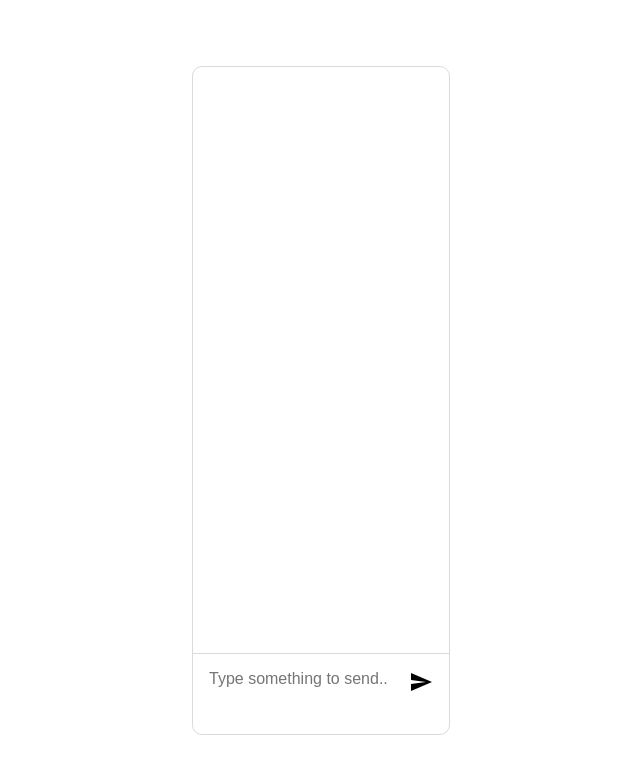
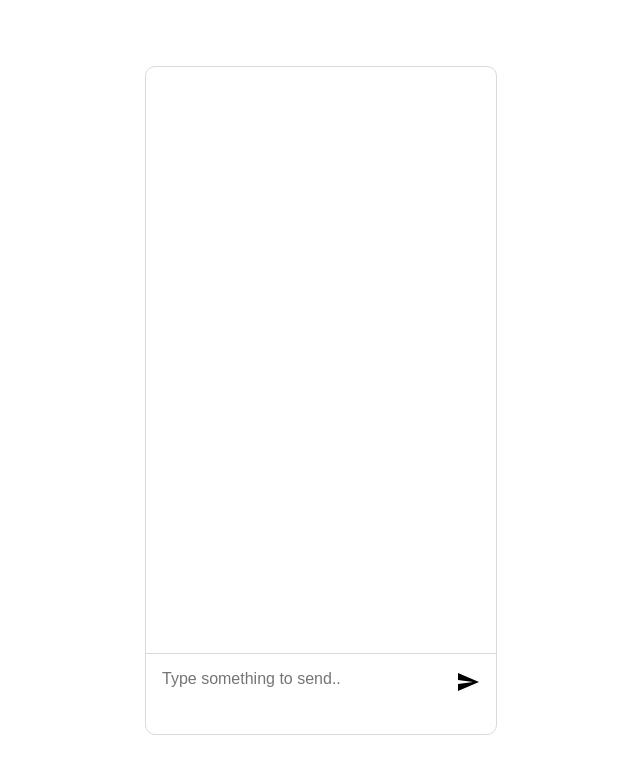
Before and after one commit to mclintprojects/twohalves, a Vue app: page /chat in a window 1280 px wide. Shown: the top 774 px of the page, without its empty margins (319-959 px from the left). Built offline with nearby package versions, Linux system fonts and the light colour scheme; a web font is replaced by a local one; what vue-socket.io would draw is missing.

Commit message:
minor styling fixes

```diff
--- a/src/views/Chat.vue
+++ b/src/views/Chat.vue
@@ -132,7 +132,7 @@ export default {
 
 <style lang="scss">
 #chat-container {
-	width: 20%;
+	width: 350px;
 	background: white;
 	border-radius: 10px;
 	border: 1px solid rgb(218, 218, 218);
@@ -223,7 +223,6 @@ export default {
 @media screen and (max-width: 768px) {
 	#chat-container {
 		width: 100%;
-		height: 100vh;
 		box-shadow: none;
 		border-radius: 0px;
 
--- a/src/views/Home.vue
+++ b/src/views/Home.vue
@@ -1,8 +1,6 @@
 <template>
 	<div class="app" id="home-container">
 		<div id="content" v-if="!isLoading">
-			<img id="logo" src="img/logo.svg" />
-
 			<h1>How does Two Halves work?</h1>
 			<p>Two Halves is an ephemeral speed dating app. You'll be matched with a stranger (irrespective of gender) and given ten (10) minutes to get to know them.</p>
 			<br>
@@ -73,13 +71,13 @@ export default {
 	margin: auto;
 	z-index: 1000;
 
+	+ h1 {
+		margin-bottom: 8px;
+	}
+
 	p {
 		font-size: 15px;
 		color: rgba(44, 62, 80, 0.8);
-	}
-
-	h1:last-child {
-		margin-top: 16px;
 	}
 
 	#btn-get-started {
```
